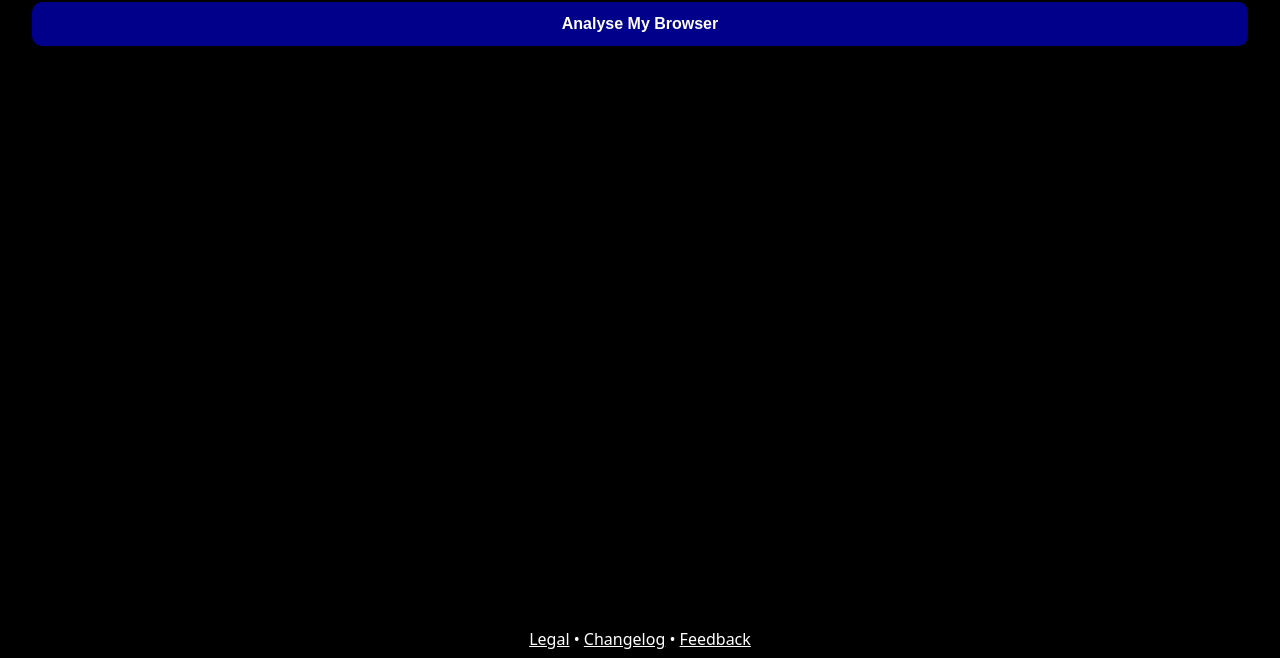
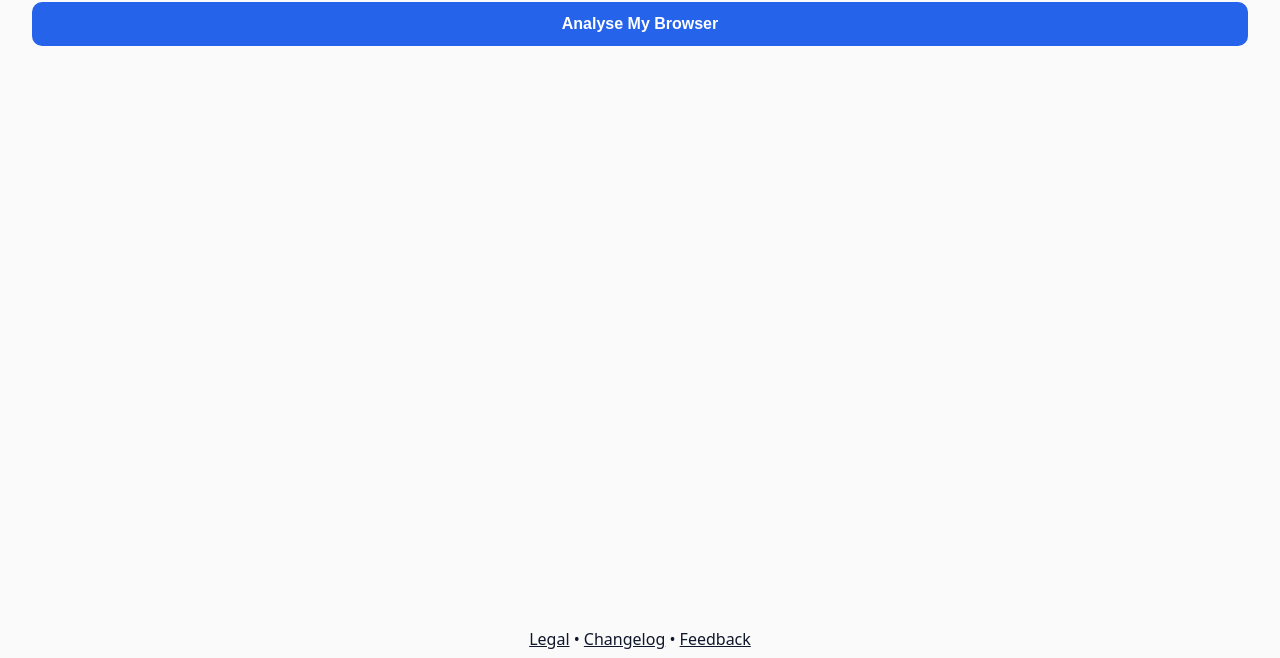
Before and after one commit to imprintaudit/imprintaudit.github.io, a plain HTML site: page index.html in a window 1280 px wide. Shown: the part 142-800 px from the top of the page. Drawn offline with Linux system fonts and the light colour scheme.

Commit message:
Update index.html

```diff
--- a/index.html
+++ b/index.html
@@ -382,7 +382,6 @@ document.getElementById('submitFeedback').addEventListener('click', () => {
 
         // Apply on load
         applyDarkMode(darkModeQuery);
-        applyDarkMode(true);
 
         // Listen for changes
         darkModeQuery.addEventListener('change', applyDarkMode);
```
